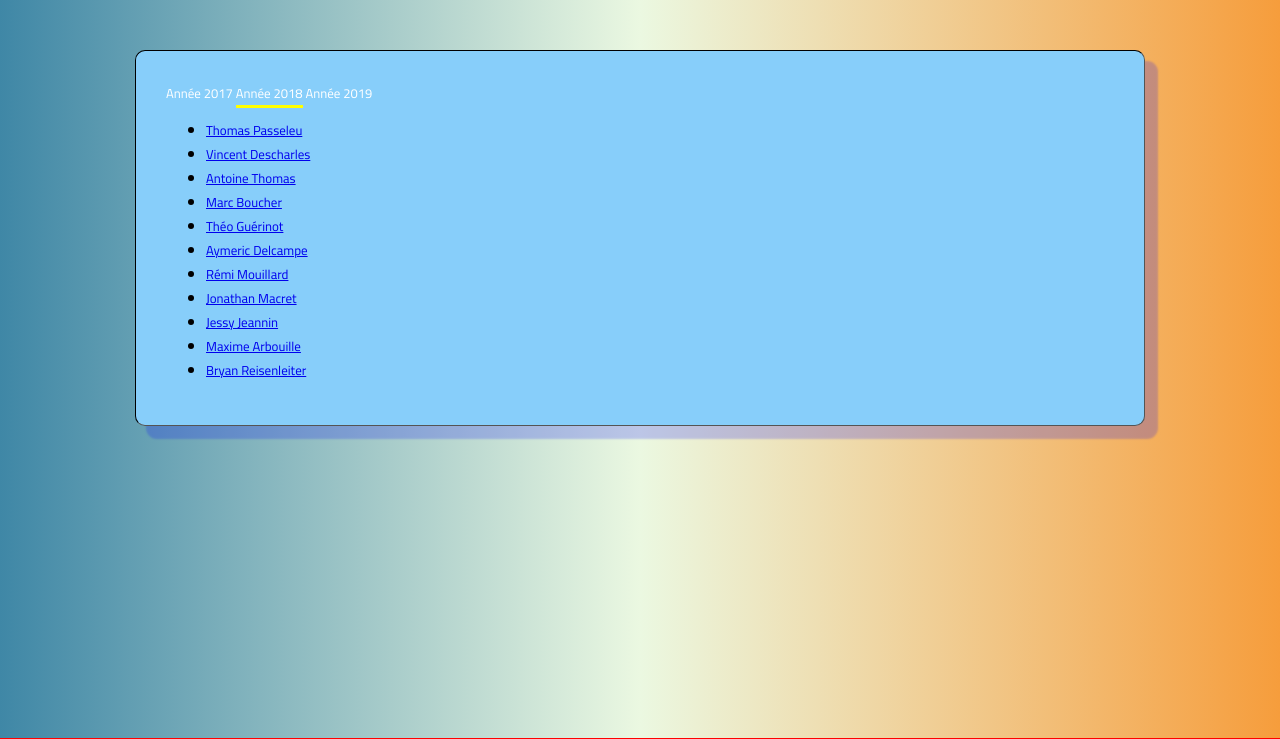
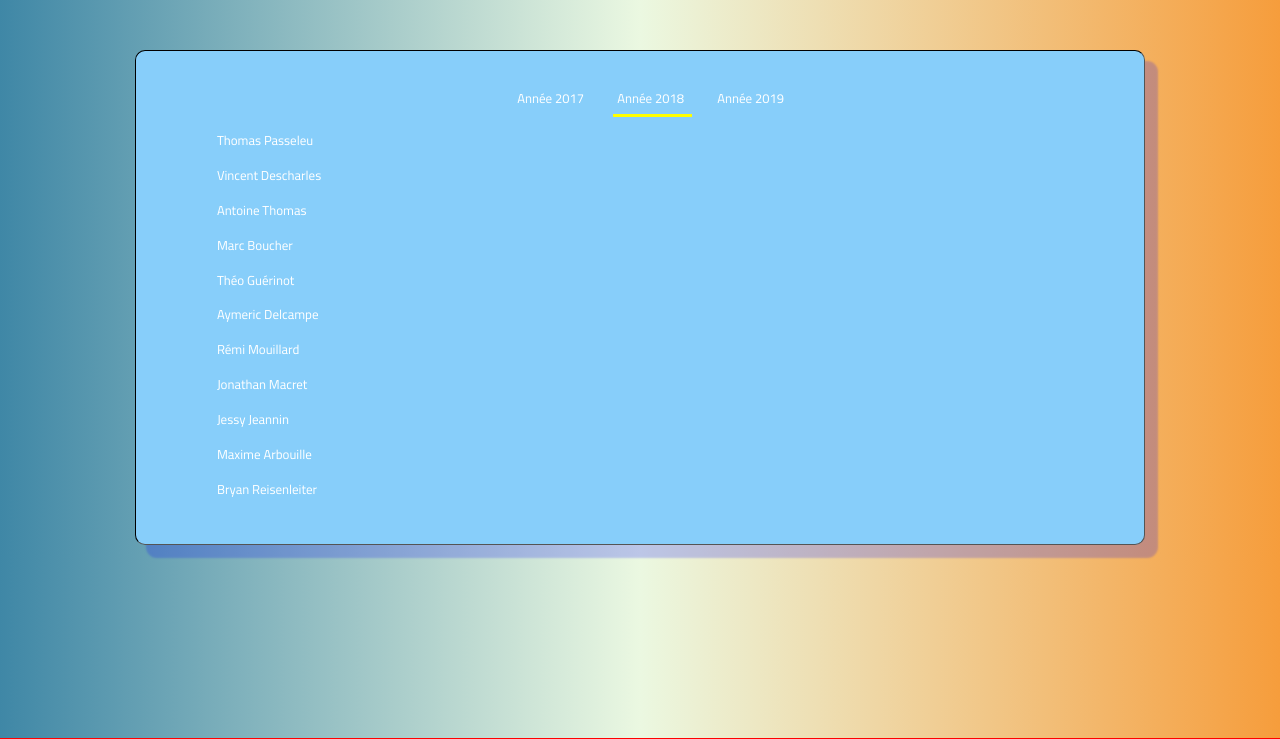
Before and after one commit to tvinchent/ejob, a PHP site: page / in a window 1280 px wide. Shown: the top 739 px of the page. Run offline with PHP 8.4, Linux system fonts and the light colour scheme.

Commit message:
css listing

```diff
--- a/css/listing.css
+++ b/css/listing.css
@@ -1,15 +1,20 @@
+.date-listing a {
+    display: inline-flex;
+    width: 100px;
+}
 .date-listing{
-    display: inline;
-}
-.date-listing a {
-    justify-content: space-between;
+    display: inline-flex;
+    justify-items: space-around;
+    margin-left: 35%;
 }
 .year-listing{
     display: inline;
     justify-content: space-between;
     text-decoration: none;
     color:white;
-
+    padding: 1.5%;
+    margin-left: 5%;
+    margin-right: 2%;
 }
 #active{
     border-bottom: 1px solid yellow;
@@ -19,10 +24,15 @@
 
 }
 
-.ul-listing{
-
+.ul-listing li{
+    list-style-type:none;
+    margin:1.2%;
 }
-
-.trombinoscope{
-
+.ul-listing li a{
+    text-decoration: none;
+    color: white;
 }
+.ul-listing li a:hover{
+    color: black;
+    border-bottom: 0.5px solid black;
+}
```
